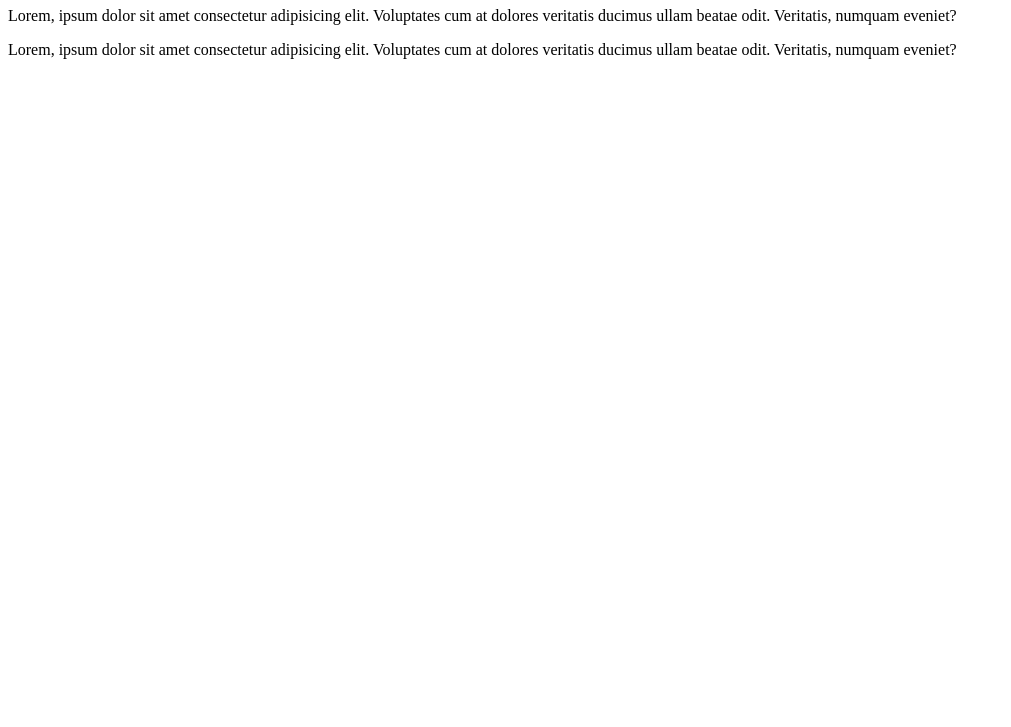
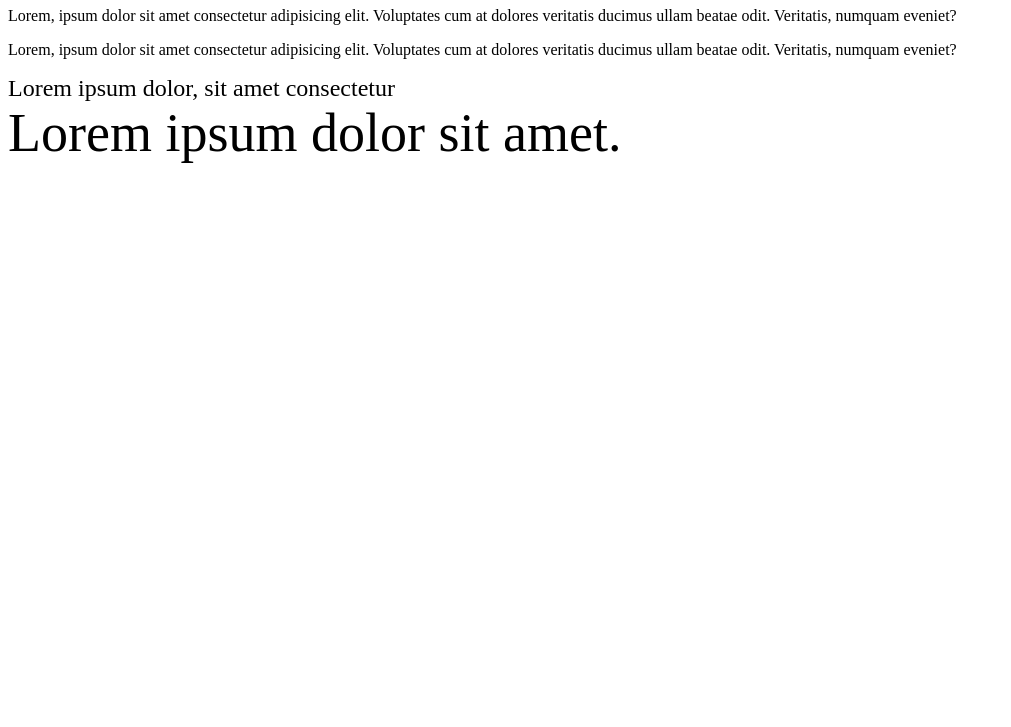
Before and after one commit to VVH78/Stylization_of_the_text, a plain HTML site: page index.html in a window 1280 px wide. Shown: the part 73-800 px from the top of the page, without its empty margins (0-1011 px from the left). Drawn offline with Linux system fonts and the light colour scheme.

Commit message:
Add em for article

```diff
--- a/assets/style.css
+++ b/assets/style.css
@@ -1,6 +1,7 @@
-body {
-  font-size: 16px;
+html {
+
 }
+
 p {
   /* text-align */
   font-size: 1em;
@@ -12,3 +13,9 @@ p {
 h1 {
   font-size: 2em;
 }
+div {
+  font-size: 1.5em;
+}
+article {
+  font-size: 2.25em;
+}
--- a/index.html
+++ b/index.html
@@ -18,6 +18,9 @@
       at dolores veritatis ducimus ullam beatae odit. Veritatis, numquam
       eveniet?
     </p>
-
+    <div>
+      Lorem ipsum dolor, sit amet consectetur
+      <article>Lorem ipsum dolor sit amet.</article>
+    </div>
   </body>
 </html>
```
